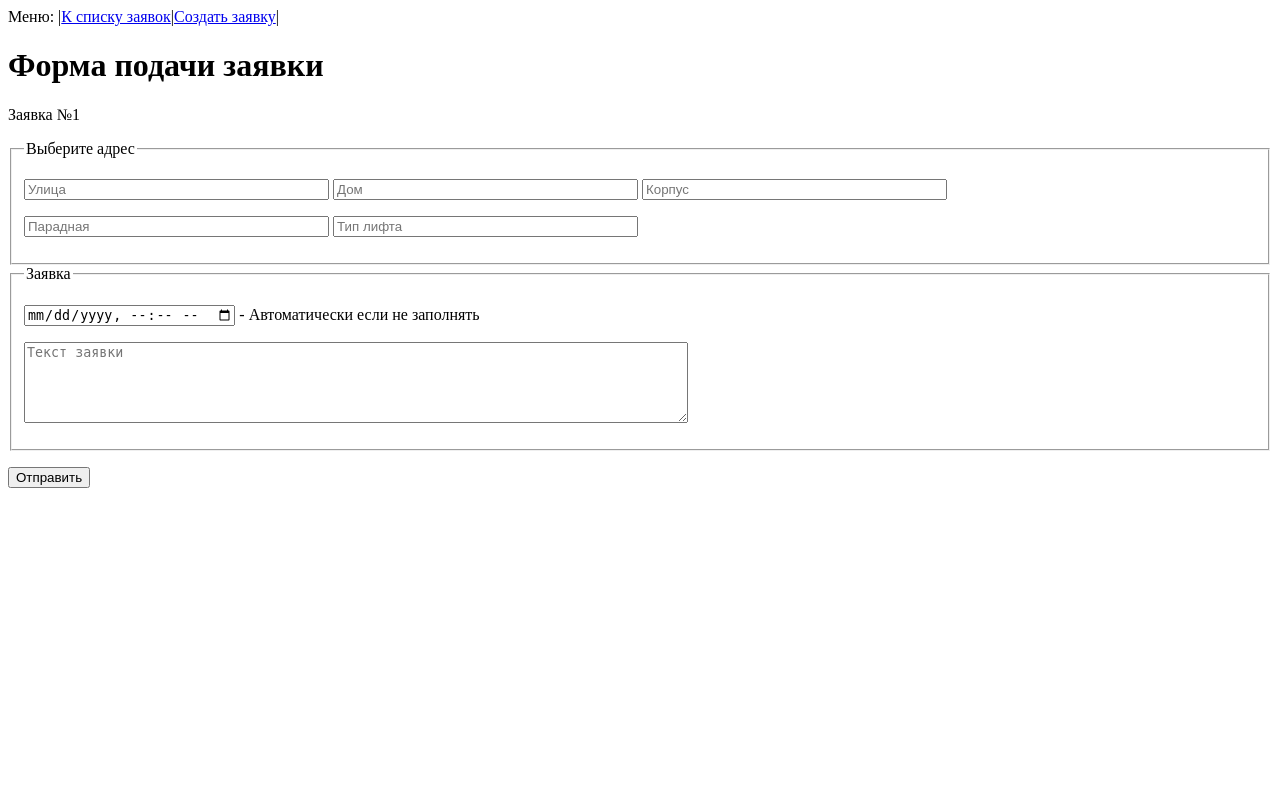
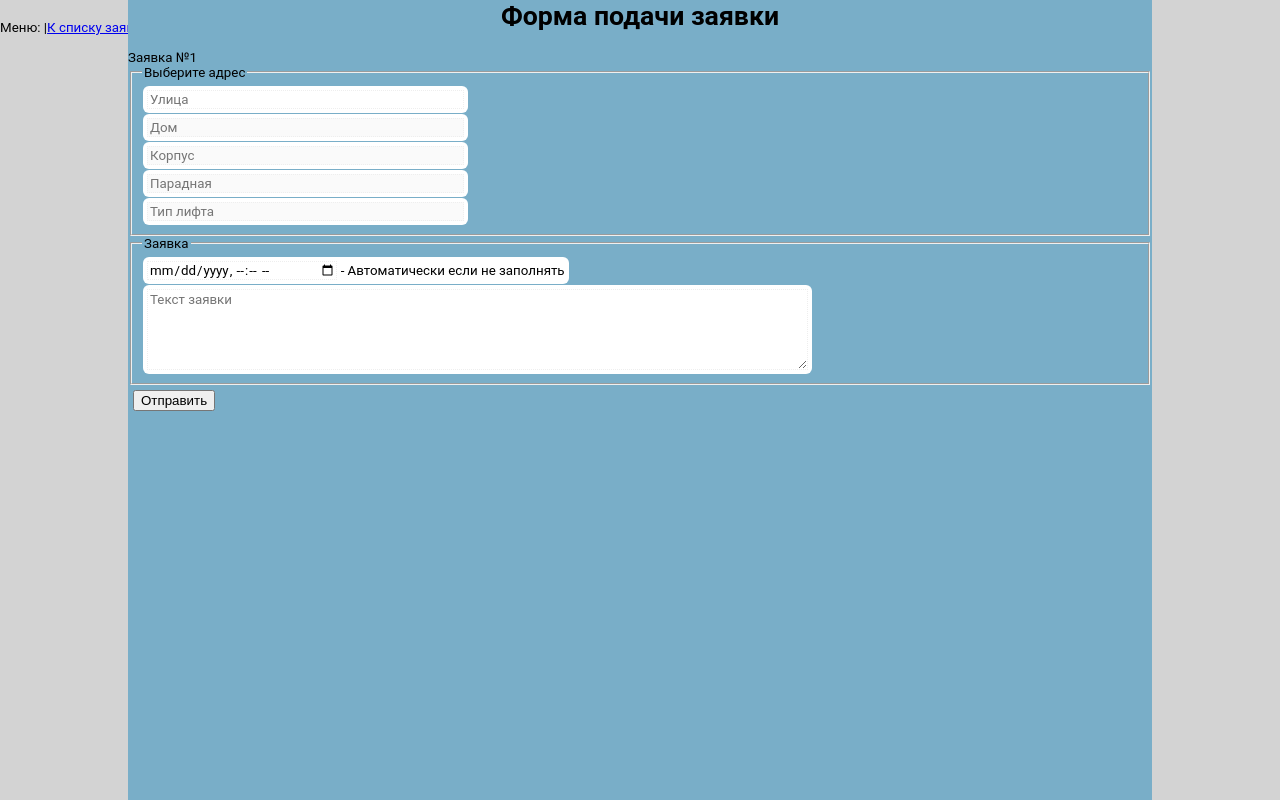
Before and after one commit to germka/MLift, a Django app: page /base/newticket/ in a window 1280 px wide. Run offline with Django 3.2, Linux system fonts and the light colour scheme; data that the repository does not hold is empty.

Commit message:
styles and java

```diff
--- /dev/null
+++ b/base/static/base/filter.js
@@ -0,0 +1,22 @@
+window.onload=function() {
+
+//disabling all forms except obj_str
+document.getElementById('build').disabled=true;
+document.getElementById('build_housing').disabled=true;
+document.getElementById('par').disabled=true;
+document.getElementById('type').disabled=true;
+
+    document.getElementById('str').onchange = function() {
+        document.getElementById('build').disabled=false;
+}
+    document.getElementById('build').onchange = function() {
+        document.getElementById('build_housing').disabled=false;
+}
+    document.getElementById('build_housing').onchange = function() {
+        document.getElementById('par').disabled=false;
+}
+    document.getElementById('par').onchange = function() {
+        document.getElementById('type').disabled=false;
+}
+
+}
--- a/base/static/base/style.css
+++ b/base/static/base/style.css
@@ -1,17 +1,24 @@
 body {
-    background-color: #79aec8;
+    background-color: lightgray;
     font-family: "Roboto","Lucida Grande","DejaVu Sans","Bitstream Vera Sans",Verdana,Arial,sans-serif;
     font-size: 10pt;
+    margin: 0;
+}
+
+.menu {
+    position: absolute;
+    top: 20px;
 }
 
 .header {
     position: relative;
     text-align: center;
-    margin: 20px;
 }
 
 .index_table {
+    background-color: #79aec8;
     max-width: 1024px;
+    height: 100%;
     margin: auto;
     display: block;
     position: relative;
@@ -19,7 +26,6 @@ body {
 
 .ticket_row {
     position: relative;
-    padding: 4px;
     height: 25px;
     padding: 3px;
     border-color: white;
@@ -70,8 +76,36 @@ body {
 
 .pagination {
     max-width: 1024px;
+    width: fit-content;
     margin: auto;
     display: block;
     margin-top: 10px;
     margin-bottom: 10px;
 }
+
+.new_ticket_row {
+    position: relative;
+    padding: 4px;
+    border-color: white;
+    border-width: 1px;
+    background-color: white;
+    margin: 1px;
+    border-radius: 6px;
+    width: fit-content;
+}
+
+.new_ticket_row input, textarea {
+    font-family: inherit;
+    font-size: inherit;
+    border-color: EEE;
+    border-width: 1pt;
+    border-style: dotted;
+}
+
+.new_ticket_row textarea {
+    width: 100%;
+}
+
+.send_button {
+    margin: 5px;
+}
--- a/base/templates/base/newticket.html
+++ b/base/templates/base/newticket.html
@@ -1,38 +1,42 @@
-<p>Меню: |<a href="{% url 'base:ticket_index' %}">К списку заявок</a>|<a href="{% url 'base:new_ticket' %}">Создать заявку</a>|</p>
+{% load static %}
+<link rel="stylesheet" type="text/css" href="{% static 'base/style.css' %}">
 
-<H1>Форма подачи заявки</H1>
-<p>Заявка №{{ ticket_number|add:"1" }}</p>
+<div class="menu">Меню: |<a href="{% url 'base:ticket_index' %}">К списку заявок</a>|<a href="{% url 'base:new_ticket' %}">Создать заявку</a>|</div>
+
+<div class="index_table">
+<H1 class="header">Форма подачи заявки</H1>
+<div>Заявка №{{ ticket_number|add:"1" }}</div>
 {% if error_message %}<p style="color:red"><strong>{{ error_message }}</strong></p>{% endif %}
 <form action="{% url 'base:new_ticket' %}" method="post">
 {% csrf_token %}
 
 <fieldset>
 <legend>Выберите адрес</legend>
-<p><input list="obj_str" name="obj_str" placeholder="Улица" size="35">
+<div class="new_ticket_row"><input list="obj_str" name="obj_str" id="str" placeholder="Улица" size="35"></div>
 <datalist id="obj_str">
 {% for street_name in obj_str %}
     <option>{{ street_name }}</option>
 {% endfor %}
 </datalist>
-<input list="obj_build" name="obj_build" placeholder="Дом" size="35">
+<div class="new_ticket_row"><input list="obj_build" name="obj_build" id="build" placeholder="Дом" size="35"></div>
 <datalist id="obj_build">
 {% for obj in obj_build %}
     <option>{{ obj.obj_build }}</option>
 {% endfor %}
 </datalist>
-<input list="obj_buildhousing" name="obj_buildhousing" placeholder="Корпус" size="35"></p>
+<div class="new_ticket_row"><input list="obj_buildhousing" name="obj_buildhousing" id="build_housing" placeholder="Корпус" size="35"></div>
 <datalist id="obj_buildhousing">
 {% for obj in obj_buildhousing %}
     <option>{{ obj.obj_build_housing }}</option>
 {% endfor %}
 </datalist>
-<p><input list="obj_par" name="obj_par" placeholder="Парадная" size="35">
+<div class="new_ticket_row"><input list="obj_par" name="obj_par" id="par" placeholder="Парадная" size="35"></div>
 <datalist id="obj_par">
 {% for obj in objects_query|dictsort:'obj_par' %}
     <option>{{ obj.obj_par }}</option>
 {% endfor %}
 </datalist>
-<input list="obj_type" name="obj_type" placeholder="Тип лифта" size="35"></p>
+<div class="new_ticket_row"><input list="obj_type" name="obj_type" id="type" placeholder="Тип лифта" size="35"></div>
 <datalist id="obj_type">
 {% for objtype in obj_type %}
     <option>{{ objtype }}</option>
@@ -42,8 +46,12 @@
 
 <fieldset>
 <legend>Заявка</legend>
-<p><input type="datetime-local" name="ticket_date"> - Автоматически если не заполнять</p>
-<p><textarea name="ticket_content" required placeholder="Текст заявки" cols="80" rows="5"></textarea></p>
+<div class="new_ticket_row"><input type="datetime-local" name="ticket_date"> - Автоматически если не заполнять</div>
+<div class="new_ticket_row"><textarea name="ticket_content" required placeholder="Текст заявки" cols="80" rows="5"></textarea></div>
 </fieldset>
-<p><input type="submit" value="Отправить"></p>
+<input class="send_button" type="submit" value="Отправить">
 </form>
+</div>
+
+{% load static %}
+<script type="text/javascript" src="{% static 'base/filter.js' %}"></script>
```
Also changed, not shown: base/templates/base/detail.html (+32 -24 lines), base/templates/base/index.html (+5 -3 lines).
